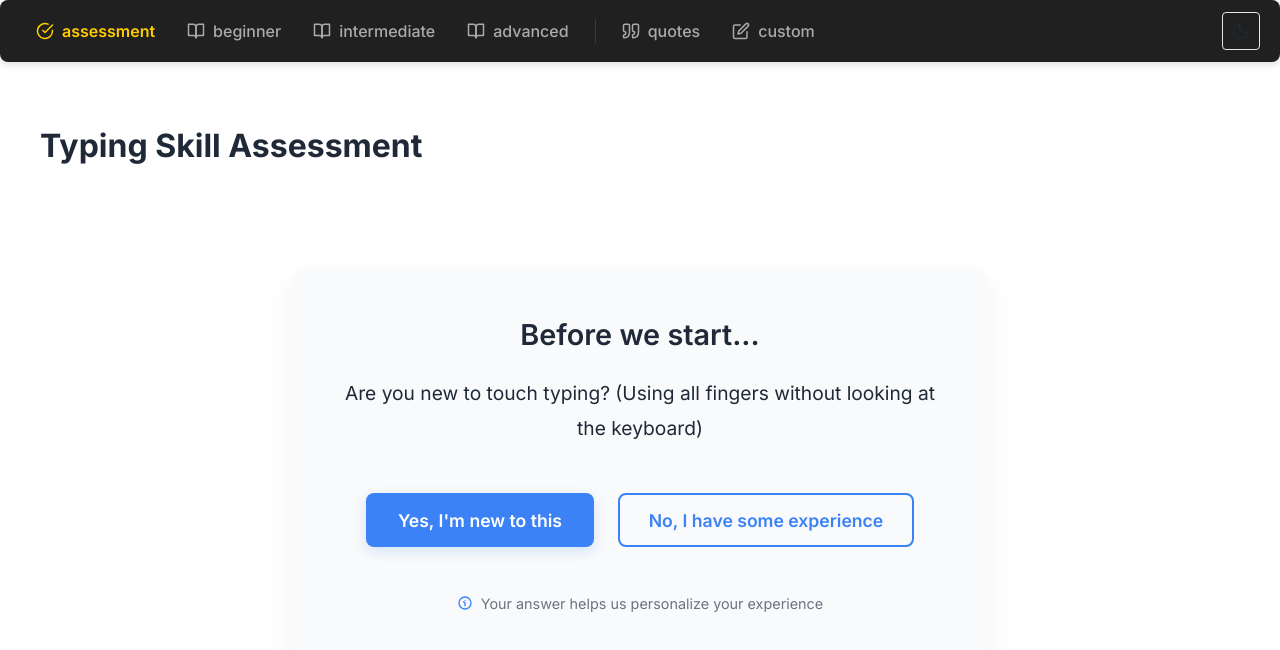
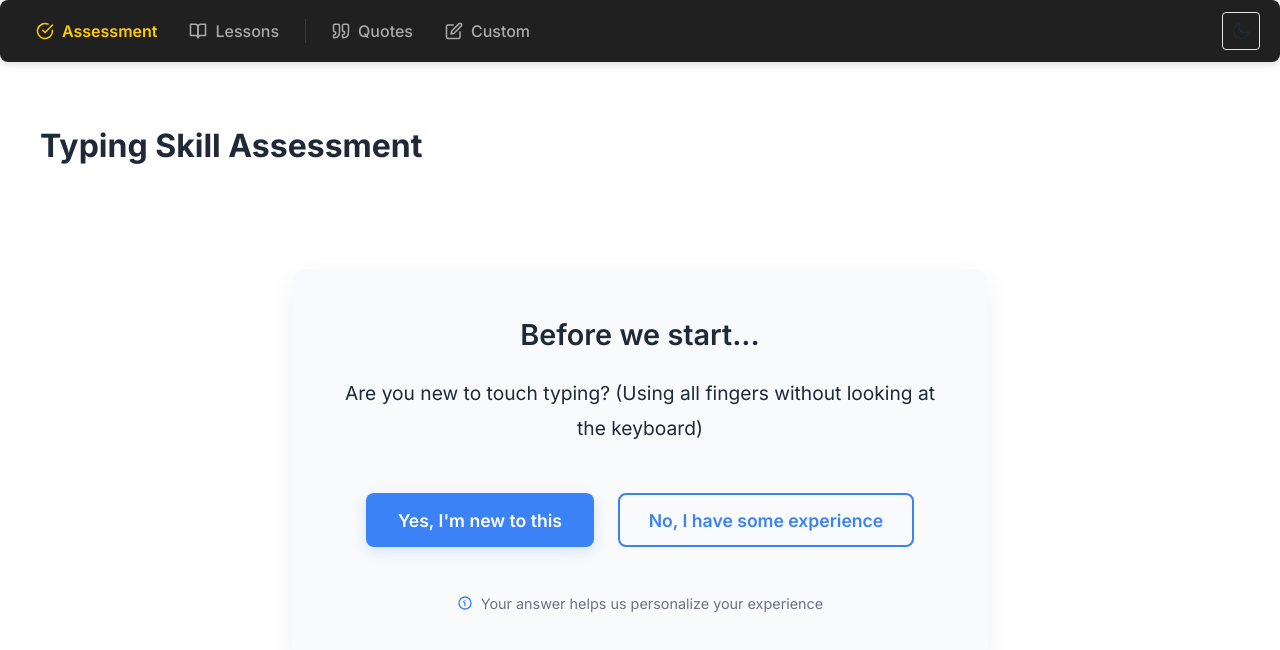
Before and after one commit to binchenX/type, a Next.js app: page / in a window 1280 px wide. Shown: the top 650 px of the page. Built offline with nearby package versions, Linux system fonts and the light colour scheme.

Commit message:
use single lesson for now

```diff
--- a/pages/index.tsx
+++ b/pages/index.tsx
@@ -663,25 +663,18 @@ export default function Home() {
 
     const startLearning = (level: 'beginner' | 'intermediate' | 'advanced', wpm: number) => {
         console.log(`startLearning called with level=${level}, wpm=${wpm}`);
-
         // Set the mode to learning
         setMode('learning');
-
-        // Set the activeLevel to highlight the correct button
-        setActiveLevel(level);
-
         // Set the userLevel for tracking purposes
         setUserLevel(level);
-
-        // Set initialWpm to track progress
-        setInitialWpm(wpm);
-
         // Directly set the learning plan parameters
         setLearningPlanParams({
             type: 'level_based',
             level,
             currentWpm: wpm
         });
+        // Set the activeLevel to highlight the correct button
+        setActiveLevel(level);
 
         console.log(`Learning plan parameters set: level=${level}, wpm=${wpm}`);
     };
@@ -704,26 +697,14 @@ export default function Home() {
                             setActiveLevel(null);
                         }}
                     >
-                        <AssessmentIcon /> assessment
+                        <AssessmentIcon /> Assessment
                     </ToolbarButton>
 
                     <ToolbarButton
                         active={mode === 'learning' && activeLevel === 'beginner'}
                         onClick={() => startLearning('beginner', 20)}
                     >
-                        <LessonsIcon /> beginner
-                    </ToolbarButton>
-                    <ToolbarButton
-                        active={mode === 'learning' && activeLevel === 'intermediate'}
-                        onClick={() => startLearning('intermediate', 40)}
-                    >
-                        <LessonsIcon /> intermediate
-                    </ToolbarButton>
-                    <ToolbarButton
-                        active={mode === 'learning' && activeLevel === 'advanced'}
-                        onClick={() => startLearning('advanced', 80)}
-                    >
-                        <LessonsIcon /> advanced
+                        <LessonsIcon /> Lessons
                     </ToolbarButton>
                 </ToolbarGroup>
 
@@ -737,7 +718,7 @@ export default function Home() {
                             setActiveLevel(null);
                         }}
                     >
-                        <QuotesIcon /> quotes
+                        <QuotesIcon /> Quotes
                     </ToolbarButton>
                     <ToolbarButton
                         active={mode === 'custom'}
@@ -746,7 +727,7 @@ export default function Home() {
                             setActiveLevel(null);
                         }}
                     >
-                        <CustomIcon /> custom
+                        <CustomIcon /> Custom
                     </ToolbarButton>
                 </ToolbarGroup>
 
```
